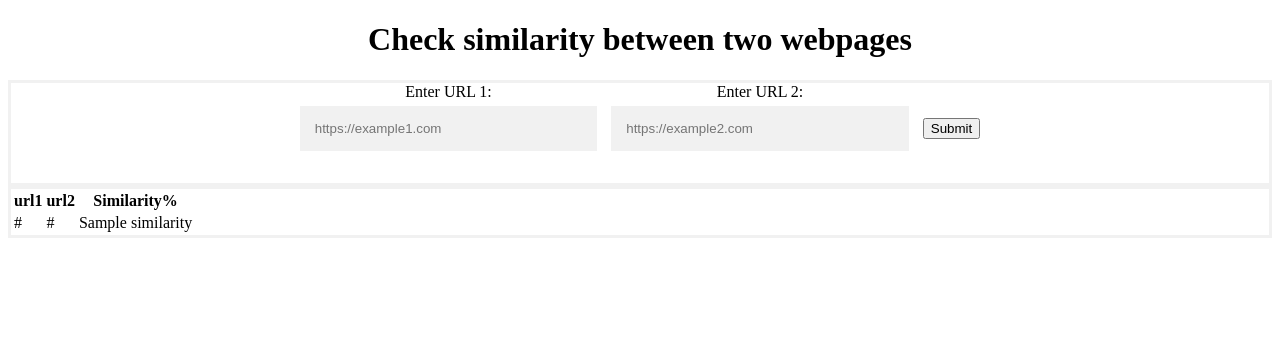
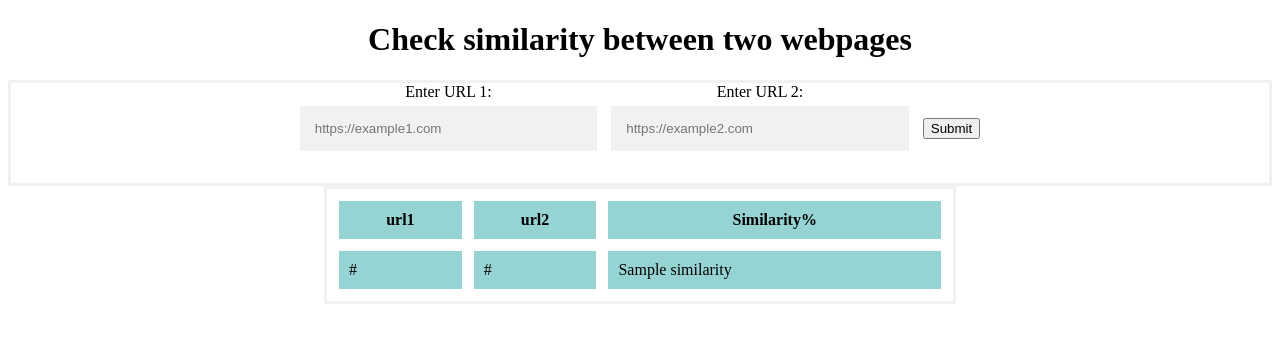
Before and after one commit to MinnuJohn/webcompare_project, a Flask app: template templates/inputpage.html in a window 1280 px wide. Shown: the top 343 px of the page. Run offline with Flask 2, Linux system fonts and the light colour scheme; the template is opened without the code that fills it: most values are stand-ins (such as "Sample title", 1, 10 or a date in 2020).

Commit message:
centering table

```diff
--- a/static/styles.css
+++ b/static/styles.css
@@ -124,3 +124,27 @@ a {
     text-align: center;
     margin-bottom: 10px; /* Optional: Add some spacing between the input fields */
 }
+
+table, th, td {
+  border: 1px solid white;
+  border-collapse: collapse;
+}
+th, td {
+  background-color: #96D4D4;
+}
+
+.center-table{
+  width: 50%;
+  margin: 0 auto;
+}
+
+table {
+  width: 100%; /* Make the table span the full width of its container */
+  border-collapse: separate; /* Add cell spacing */
+  border-spacing: 10px; /* Adjust the cell spacing as needed */
+}
+
+th, td {
+  padding: 10px; /* Add cell padding */
+  font-size: 16px; /* Increase font size */
+}
```
